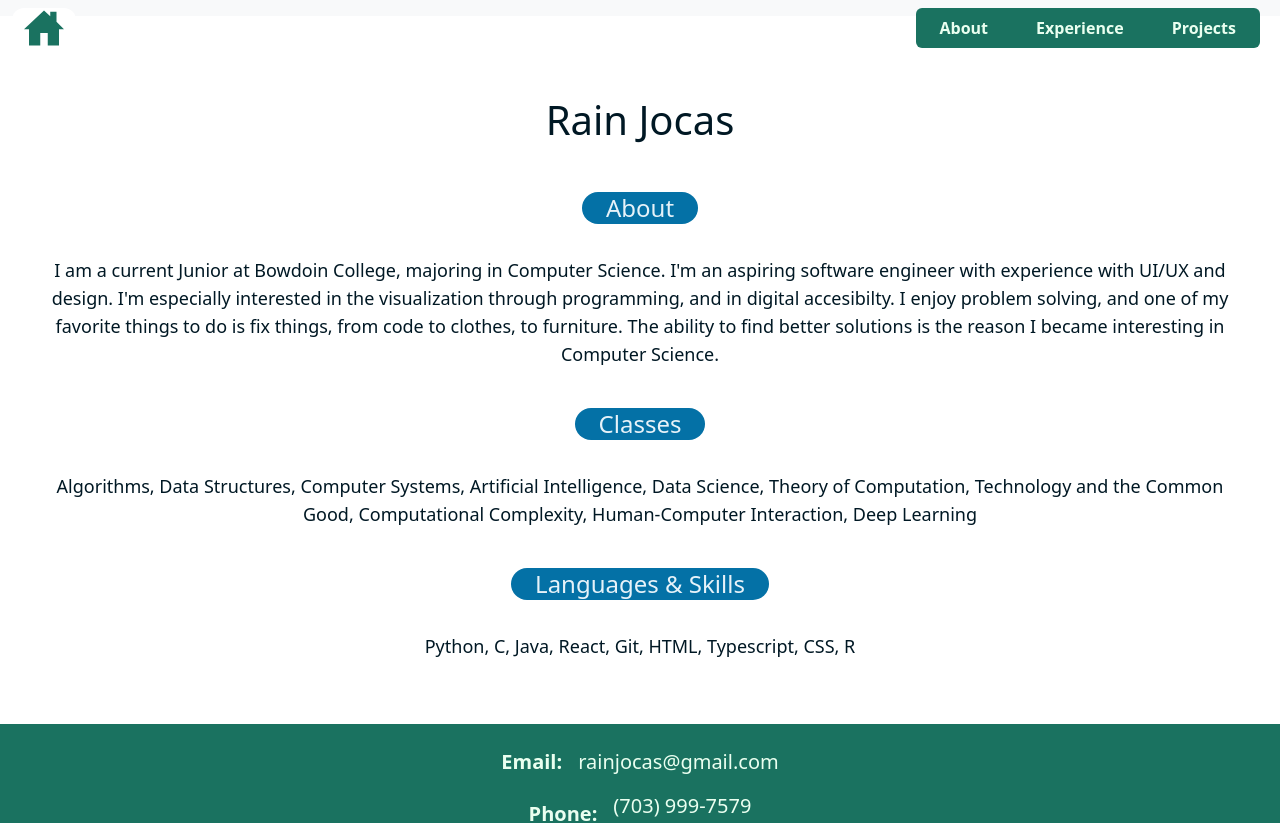
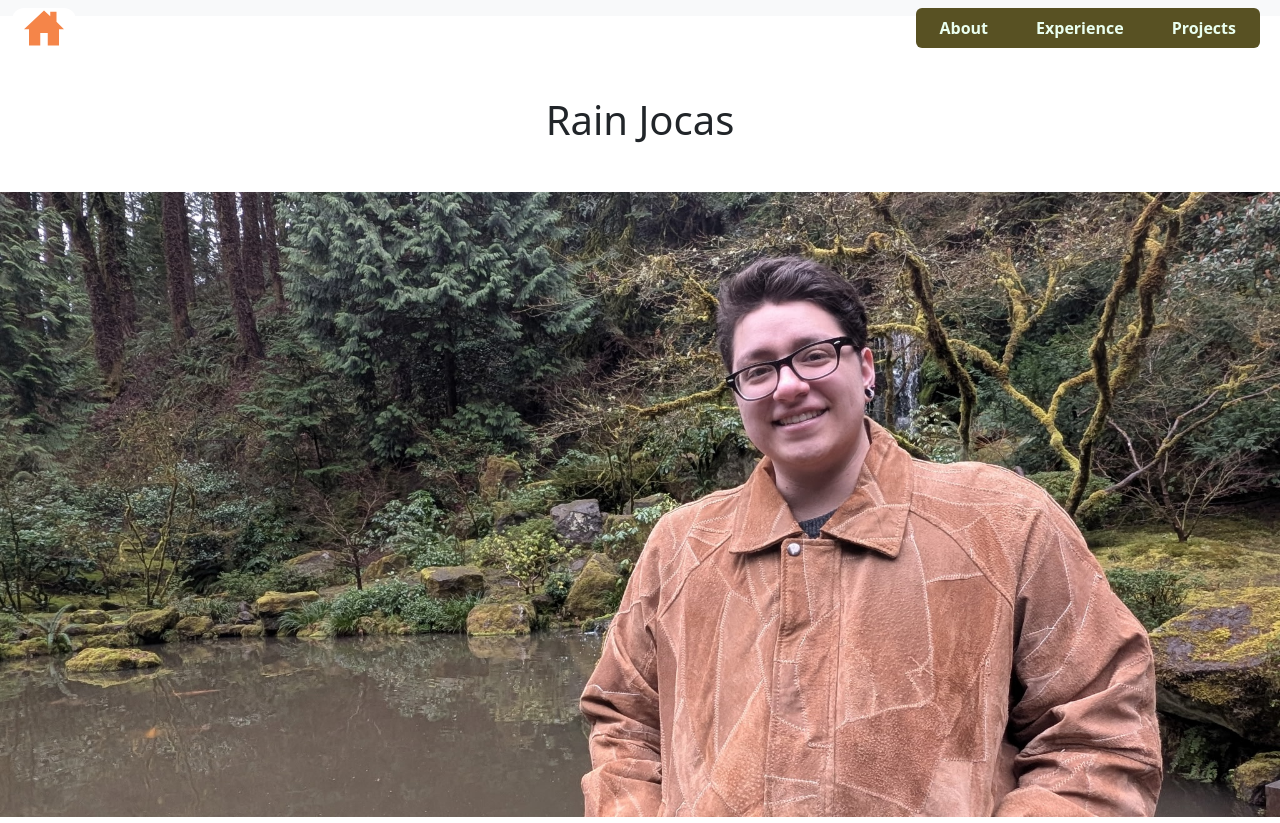
Before and after one commit to rainjocas/Online-Portfolio, a React (Create React App) app in the folder Rain-Jocas/: page / in a window 1280 px wide. Shown: the top 823 px of the page. Built offline with nearby package versions, Linux system fonts and the light colour scheme.

Commit message:
Color pallete fix & profile image

```diff
--- a/Rain-Jocas/src/assets/Home.tsx
+++ b/Rain-Jocas/src/assets/Home.tsx
@@ -12,7 +12,7 @@ const Home = (props: SVGProps<SVGSVGElement>) => (
         width = "40"
         height = "40"
         viewBox = "0 0 512 512"
-        fill = "#1A7260"
+        fill = "#F58549"
         >
         <polygon
             points="416 174.74 416 48 336 48 336 106.45 256 32 0 272 64 272 64 480 208 480 208 320 304 320 304 480 448 480 448 272 512 272 416 174.74"
--- a/Rain-Jocas/src/assets/sidebar.tsx
+++ b/Rain-Jocas/src/assets/sidebar.tsx
@@ -22,7 +22,7 @@ const HamburgerSVG: React.FC<MySVGProps> = ({ className, onClick, onKeyDown}) =>
         fill="1A7260"
         viewBox="0 0 24 24"
         stroke-width="1.5"
-        stroke="#2E6F40"
+        stroke="#585123"
         className={className}
         onClick={onClick} // Pass onClick handler to svg element
         onKeyDown={onKeyDown} // Pass onKeyDown handler to svg element
--- a/Rain-Jocas/src/components/Button.tsx
+++ b/Rain-Jocas/src/components/Button.tsx
@@ -21,7 +21,7 @@ const Button: React.FC<ButtonProps> = ({
 }) => {
     return (
         <a href = {src}
-        className="no-underline bg-violet text-palePurple font-bold py-2 px-2 rounded-lg transition duration-300 ease-in-out hover:bg-theme_pink hover:text-darkPurple transition-colors focus-visible:ring"
+        className="no-underline bg-orange text-white font-bold py-2 px-2 rounded-lg transition duration-300 ease-in-out hover:bg-pale_orange hover:text-black transition-colors focus-visible:ring"
         target = {target}>{children}</a>
     );
 }
--- a/Rain-Jocas/src/components/Job.tsx
+++ b/Rain-Jocas/src/components/Job.tsx
@@ -27,13 +27,13 @@ const Job: React.FC<JobProps> = ({
         <div className="pt-20">
             <div className="flex flex-row justify-between">
                 <LeftBubble>
-                    <h2 className="font-bold text-paleBlue text-2xl">{title},</h2>
+                    <h2 className="font-bold text-offWhite text-2xl">{title},</h2>
                     <div className = "px-1"></div>
-                    <text className="text-paleBlue content-center text-xl">{company}</text>
+                    <text className="text-offWhite content-center text-xl">{company}</text>
                 </LeftBubble>
                 <div className = "px-2"></div>
                 <RightBubble>
-                    <text className="text-paleBlue text-lg">{startDate} - {endDate}</text>
+                    <text className="text-offWhite text-lg">{startDate} - {endDate}</text>
                 </RightBubble>
             </div>
             <div className="px-10 pt-5">
--- a/Rain-Jocas/src/components/Navigation/NavLink.tsx
+++ b/Rain-Jocas/src/components/Navigation/NavLink.tsx
@@ -18,7 +18,7 @@ const NavLink: React.FC<NavLinkProps> = ({
     src, children,
 }) => {
     return (
-        <a href = {src} className="no-underline text-offWhite font-bold h-10 pt-2 -py-2 px-4 rounded-lg transition duration-300 ease-in-out hover:bg-lightGreen hover:animate-pulse hover:text-darkPurple transition-colors focus-visible:ring">{children}</a>
+        <a href = {src} className="no-underline text-offWhite font-bold h-10 pt-2 -py-2 px-4 rounded-lg transition duration-300 ease-in-out hover:bg-yellow hover:animate-pulse hover:text-pine transition-colors focus-visible:ring">{children}</a>
     );
 }
 
--- a/Rain-Jocas/src/components/Navigation/NavigationBar.tsx
+++ b/Rain-Jocas/src/components/Navigation/NavigationBar.tsx
@@ -9,7 +9,7 @@ import Home from "../../assets/Home"
 
 export function NavigationBar() {
   return (
-    <nav className="flex items-center sticky top-0 py-2 z-20 bg-theme_lightGreen backdrop-filter backdrop-blur-lg bg-opacity-30">
+    <nav className="flex items-center sticky top-0 py-2 z-20 bg-theme_orange backdrop-filter backdrop-blur-lg bg-opacity-30">
       <Navbar tabIndex={0} fixed= "top" expand="lg" className="bg-body-tertiary">
         <div className="flex flex-row justify-between place-content-between">
           <Link className="no-underline absolute pl-3" to="/">
--- a/Rain-Jocas/src/pages/About.tsx
+++ b/Rain-Jocas/src/pages/About.tsx
@@ -1,17 +1,19 @@
 import React from "react";
 import {PageWrapper} from "../pageSections/PageWrapper";
+import RainJ from "../assets/Photo_RainJ.jpg";
 //import {Section} from "../pageSections/Section";
 
-const titleBubbleClass= "text-2xl px-4 text-paleBlue bg-theme_blue align-center w-full max-w-fit rounded-full"
+const titleBubbleClass= "text-2xl px-4 text-offWhite bg-theme_maroon align-center w-full max-w-fit rounded-full"
 
 const About: React.FC = () => {
     return (
       <PageWrapper>
         <main className="pt-20 flex flex-col place-items-center">
           <h1 className = "pb-10 text-blueBlack">Rain Jocas</h1>
+          <img src={RainJ} alt = "photograph of Rain Jocas" className="pb-10"></img>
           <h2 className = {titleBubbleClass}>About</h2>
             <p className="py-4 px-5 text-blueBlack text-lg">
-              I am a current Junior at Bowdoin College, majoring in Computer Science. I'm an aspiring
+              I am a current Senior at Bowdoin College, majoring in Computer Science. I'm an aspiring
               software engineer with experience with UI/UX and design. I'm especially interested in the
               visualization through programming, and in digital accesibilty. I enjoy problem solving,
               and one of my favorite things to do is fix things, from code to clothes, to furniture. The
@@ -19,9 +21,7 @@ const About: React.FC = () => {
             </p>
           <h2 className = {titleBubbleClass}>Classes</h2>
             <p className="py-4 px-5 text-blueBlack text-lg">
-              Algorithms, Data Structures, Computer Systems, Artificial Intelligence, Data Science,
-              Theory of Computation, Technology and the Common Good, Computational Complexity,
-              Human-Computer Interaction, Deep Learning
+              Artificial Intelligence, Deep Learning, Data Science, Distributed Systems, Computer Systems, Algorithms, Data Structures
             </p>
           <h2 className = {titleBubbleClass}>Languages & Skills</h2>
             <p className="pt-4 pb-5 px-5 text-blueBlack text-lg">
--- a/Rain-Jocas/src/pages/Projects.tsx
+++ b/Rain-Jocas/src/pages/Projects.tsx
@@ -52,8 +52,8 @@ const Projects: React.FC = () => {
         <main>
           <div className="pt-20 pr-12">
             <LeftUpBubble>
-            <h2 className="text-2xl text-paleBlue">Unsupervised Machine Learning   RJ</h2>
-            <h3 className="text-lg text-paleBlue">A comparative analysis of K-Means and DBSCAN clustering algorithms</h3>
+            <h2 className="text-2xl text-offWhite">Unsupervised Machine Learning   RJ</h2>
+            <h3 className="text-lg text-offWhite">A comparative analysis of K-Means and DBSCAN clustering algorithms</h3>
             </LeftUpBubble>
           </div>
             {aiProjectDescription}
@@ -63,15 +63,15 @@ const Projects: React.FC = () => {
           </div>
           <div className="pt-10 pl-12">
             <RightUpBubble>
-              <h2 className="text-2xl text-paleBlue">Text Generator</h2>
-              <h3 className="text-lg text-paleBlue">Probability Based Character Generation</h3>
+              <h2 className="text-2xl text-offWhite">Text Generator</h2>
+              <h3 className="text-lg text-offWhite">Probability Based Character Generation</h3>
             </RightUpBubble>
           </div>
           {wordGenDescription}
           <Button src={textGeneration} target={"_blank"}>Code Deliverables</Button>
           <div className="pt-10 pr-12">
             <LeftUpBubble>
-              <h2 className="text-2xl text-paleBlue h-16 content-center">Coinstrip Game</h2>
+              <h2 className="text-2xl text-offWhite h-16 content-center">Coinstrip Game</h2>
             </LeftUpBubble>
           </div>
           {coinGameDescription}
--- a/Rain-Jocas/tailwind.config.js
+++ b/Rain-Jocas/tailwind.config.js
@@ -4,35 +4,14 @@ module.exports = {
   theme: {
     extend: {
       colors: {
-        skyBlue: "#8ED1FC",
-        paleBlue: "#E6F2F9",
-        lightBlue: "#D7ECFA",
-        theme_blue: "#0471A6",
-        blueGrey: "#577588",
-        darkBlue: "#5242FF",
-        blueBlack: "#001824",
-        purple: "#4E598C",
-        lightGray: "#F5F5F5",
-        darkGray: "#0005",
-        theme_red: "#E15554",
-        orange: "#F18F01",
-        jasper:  "#CD533B",
-        cinebar: "#E25F44",
-        darkRed: "#D62839",
-        lightPurple: "#B8B8F3",
-        violet: "#A4209A",
-        indigo: "#9989FF",
-        magenta: "#B57BA6",
-        darkPurple: "#2E294E",
-        theme_pink: "#EF8FFF",
-        palePurple: "#FBF1FB",
-        blue: "blue",
+        orange: "#F58549",
+        pale_orange: "#F2A65A",
+        yellow: "#EEC170",
+        theme_maroon: "#772F1A",
         offWhite: "#EAFFF0",
-        lightGreen: "#CFFFDC",
-        jade: "#39AA68",
-        green: "#2E6F40",
+        green: "#585123",
         darkGreen: "#253D2C",
-        pine: "#1A7260",
+        pine: "#585123",
       },
     },
   },
```
Also changed, not shown: Rain-Jocas/src/components/SideBubble.tsx (+4 -4 lines), Rain-Jocas/src/assets/Photo_RainJ.jpg (added).
